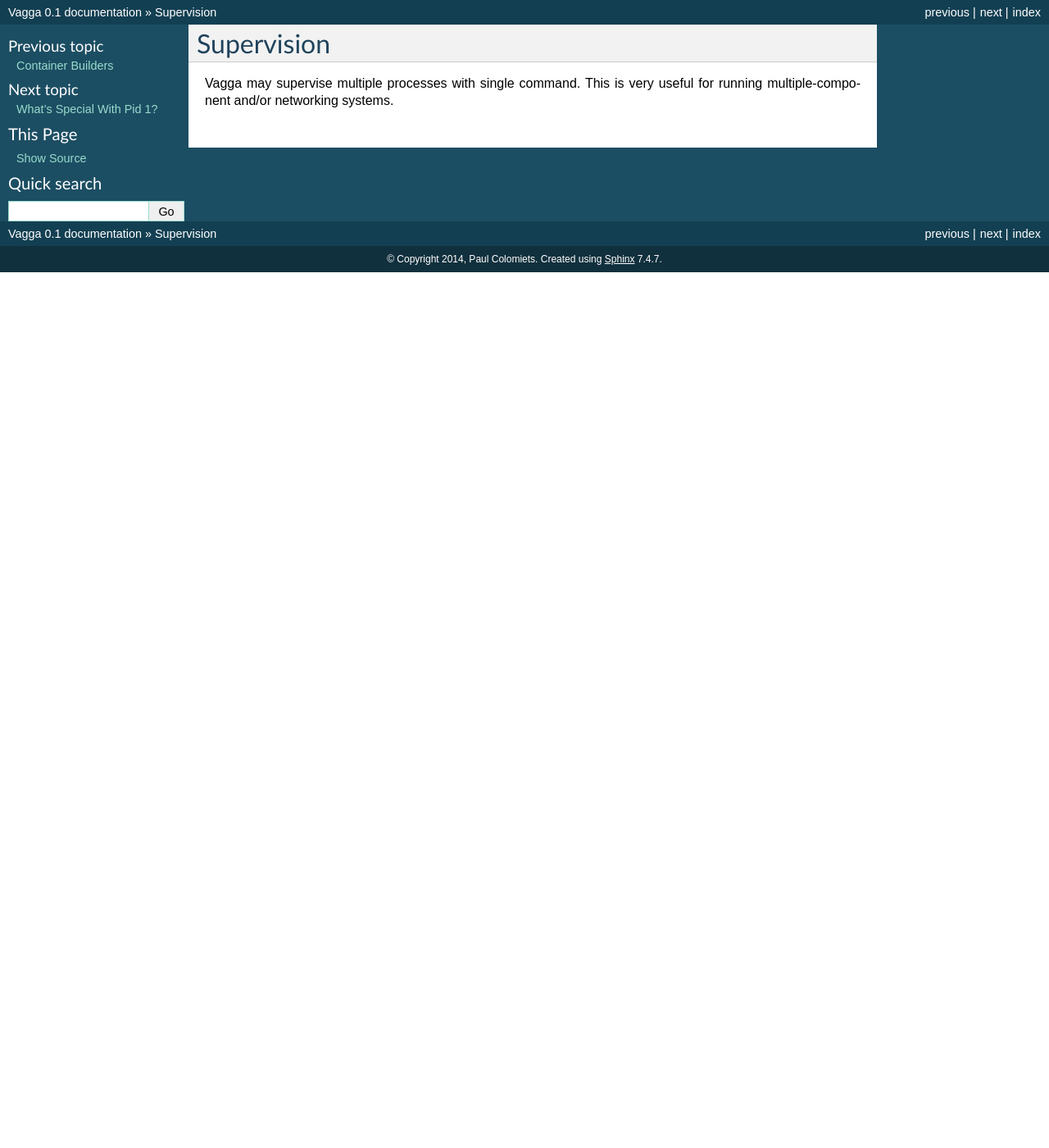
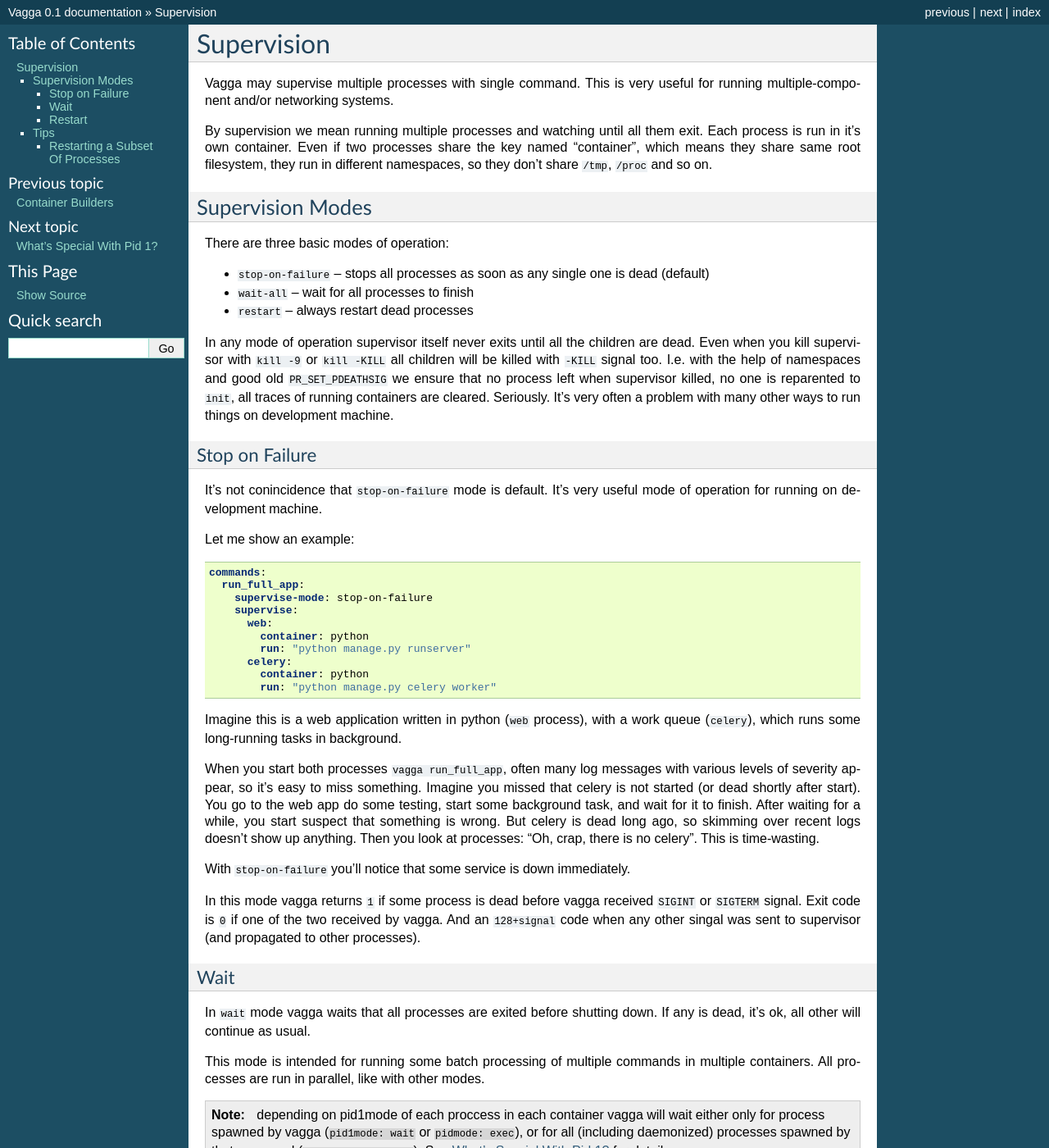
Before and after one commit to tailhook/vagga, a Sphinx documentation site: the page built from docs/supervision.rst, in a window 1280 px wide and 1400 px high. Shown: the whole window at 82% size. Built offline with Sphinx 7.4.7, drawn with Linux system fonts in a browser that asks for light colours; some of the changed text lies outside the part shown.

Commit message:
Add `supervision` description

```diff
--- a/docs/supervision.rst
+++ b/docs/supervision.rst
@@ -6,3 +6,118 @@
 
 Vagga may supervise multiple processes with single command. This is very
 useful for running multiple-component and/or networking systems.
+
+
+By supervision we mean running multiple processes and watching until all them
+exit. Each process is run in it's own container. Even if two processes share
+the key named "container", which means they share same root filesystem, they
+run in different namespaces, so they don't share ``/tmp``, ``/proc`` and so on.
+
+
+Supervision Modes
+=================
+
+There are three basic modes of operation:
+
+* ``stop-on-failure`` -- stops all processes as soon as any single one is dead
+  (default)
+* ``wait-all`` -- wait for all processes to finish
+* ``restart`` -- always restart dead processes
+
+In any mode of operation supervisor itself never exits until all the children
+are dead. Even when you kill supervisor with ``kill -9`` or ``kill -KILL`` all
+children will be killed with ``-KILL`` signal too. I.e. with the help of
+namespaces and good old ``PR_SET_PDEATHSIG`` we ensure that no process left
+when supervisor killed, no one is reparented to ``init``, all traces of running
+containers are cleared. Seriously. It's very often a problem with many other
+ways to run things on development machine.
+
+
+Stop on Failure
+---------------
+
+It's not conincidence that ``stop-on-failure`` mode is default. It's very
+useful mode of operation for running on development machine.
+
+Let me show an example:
+
+.. code-block:: yaml
+
+  commands:
+    run_full_app:
+      supervise-mode: stop-on-failure
+      supervise:
+        web:
+          container: python
+          run: "python manage.py runserver"
+        celery:
+          container: python
+          run: "python manage.py celery worker"
+
+Imagine this is a web application written in python (``web`` process), with
+a work queue (``celery``), which runs some long-running tasks in background.
+
+When you start both processes ``vagga run_full_app``, often many log messages
+with various levels of severity appear, so it's easy to miss something. Imagine
+you missed that celery is not started (or dead shortly after start). You go to
+the web app do some testing, start some background task, and wait for it to
+finish. After waiting for a while, you start suspect that something is wrong.
+But celery is dead long ago, so skimming over recent logs doesn't show up
+anything. Then you look at processes: "Oh, crap, there is no celery". This is
+time-wasting.
+
+With ``stop-on-failure`` you'll notice that some service is down immediately.
+
+In this mode vagga returns ``1`` if some process is dead before vagga received
+``SIGINT`` or ``SIGTERM`` signal. Exit code is ``0`` if one of the two received
+by vagga. And an ``128+signal`` code when any other singal was sent to
+supervisor (and propagated to other processes).
+
+
+Wait
+----
+
+In ``wait`` mode vagga waits that all processes are exited before shutting
+down. If any is dead, it's ok, all other will continue as usual.
+
+This mode is intended for running some batch processing of multiple commands
+in multiple containers. All processes are run in parallel, like with other
+modes.
+
+.. note:: depending on pid1mode of each proccess in each container vagga will
+   wait either only for process spawned by vagga (``pid1mode: wait`` or
+   ``pidmode: exec``), or for all (including daemonized) processes spawned by
+   that command (``pid1mode: wait-any``). See :ref:`pid1mode` for details.
+
+
+Restart
+-------
+
+This is a supervision mode that most other supervisors obey. If one of the
+processes is dead, it will be restarted without messing with other processes.
+
+It's not recommended mode for workstations but may be useful for staging
+server (Currenly, we do not recommend running vagga in production at all).
+
+.. note:: the whole container is restarted on process failure, so ``/tmp`` is
+   clean, all daemonized processes are killed, etc. See also :ref:`pid1mode`.
+
+
+
+Tips
+====
+
+
+Restarting a Subset Of Processes
+--------------------------------
+
+Sometimes you may work only on one component, and don't want to restart the
+whole bunch of processes to test just one thing. You may run two supervisors,
+in different tabs of a terminal. E.g::
+
+    # run everything, except the web process we are debugging
+    > vagga run_full_app --exclude web
+    # then in another tab
+    > vagga run_full_app --only web
+
+Then you can restart ``web`` many times, without restarting everything.
```
